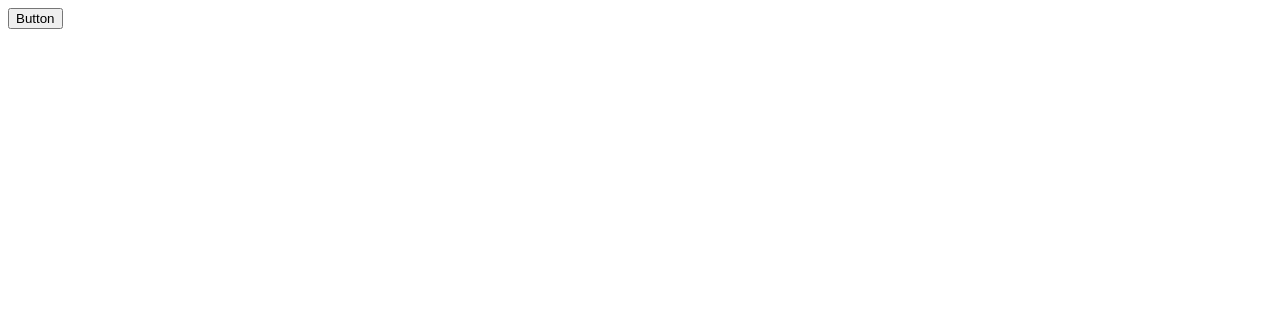
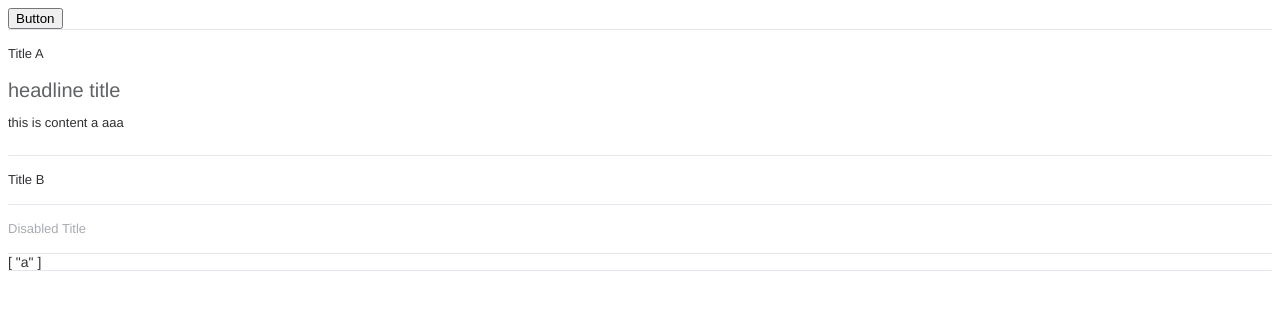
Before and after one commit to DevinTang-cs/devin-ui, a Vue app: page / in a window 1280 px wide. Shown: the top 310 px of the page. Built offline with nearby package versions, Linux system fonts and the light colour scheme; the HTML template or start-up script is replaced by a standard one.

Commit message:
feat: 新增Collapse折叠组件

```diff
--- a/src/App.vue
+++ b/src/App.vue
@@ -2,7 +2,10 @@
   import { ref, onMounted } from 'vue';
   import DeButton from './components/Button/DeButton.vue';
   import type { ButtonInstance } from './components/Button/types';
+  import DeCollapse from './components/Collapse/DeCollapse.vue';
+  import DeCollapseItem from './components/Collapse/DeCollapseItem.vue';
   const buttonRef = ref<ButtonInstance | null>(null);
+  const openedValue = ref(['a'])
   onMounted(() => {
     console.log(buttonRef.value?.ref);
   })
@@ -10,6 +13,19 @@
 
 <template>
   <DeButton type='primary' plain ref="buttonRef">Button</DeButton>
+  <DeCollapse v-model="openedValue" @change="(e) => console.log(e)" accordion>
+    <DeCollapseItem name="a" title="Title A">
+      <h1>headline title</h1>
+      <div> this is content a aaa </div>
+    </DeCollapseItem>
+    <DeCollapseItem name="b" title="Title B">
+      <div> this is bbbbb test </div>
+    </DeCollapseItem>
+    <DeCollapseItem name="c" title="Disabled Title" disabled>
+      <div> this is cccc test </div>
+    </DeCollapseItem>
+    {{ openedValue }}
+  </DeCollapse>
 </template>
 
 <style scoped></style>
--- /dev/null
+++ b/src/components/Collapse/DeCollapse.vue
@@ -0,0 +1,50 @@
+<template>
+  <div class="de-collapse">
+    <slot></slot>
+  </div>
+</template>
+
+<script setup lang="ts">
+import { provide, ref, watch } from 'vue';
+import { collapseContextKey, type NameType, type CollapseEmits, type CollapseProps } from './types';
+defineOptions({
+  name: 'DeCollapse'
+})
+
+const props = defineProps<CollapseProps>()
+const emits = defineEmits<CollapseEmits>()
+
+const activeNames = ref<NameType[]>(props.modelValue)
+
+watch(() => props.modelValue, () => {
+  activeNames.value = props.modelValue
+})
+
+if(props.accordion && activeNames.value.length > 1) {
+  console.warn('[DeCollapse]: accordion mode only allow one active item at the same time')
+}
+
+const handleItemClick = (item: NameType) => {
+  if (props.accordion) {
+    activeNames.value = [ activeNames.value[0] === item ? '' : item ]
+  } else {
+    const index = activeNames.value.indexOf(item)
+    if (index > -1) {
+      activeNames.value.splice(index, 1)
+    } else {
+      activeNames.value.push(item)
+    }
+  }
+  emits('update:modelValue', activeNames.value)
+  emits('change', activeNames.value)
+}
+
+provide(collapseContextKey, {
+  activeNames,
+  handleItemClick
+})
+</script>
+
+<style scoped>
+
+</style>
--- /dev/null
+++ b/src/components/Collapse/DeCollapseItem.vue
@@ -0,0 +1,45 @@
+<template>
+  <div
+    class="de-collapse-item"
+    :class="{
+      'is-disabled': disabled
+    }"
+  >
+    <div
+      class="de-collapse-item__header"
+      :class="{
+        'is-disabled': disabled,
+        'is-active': isActive
+      }"
+      :id="`item-header--${name}`"
+      @click="handleClick"
+    >
+      <slot name="title">{{ title }}</slot>
+    </div>
+    <div class="de-collapse-item__content" :id="`item-content--${name}`" v-show="isActive">
+      <slot></slot>
+    </div>
+  </div>
+</template>
+
+<script setup lang="ts">
+import { collapseContextKey, type CollapseItemProps } from './types';
+import { computed, inject } from 'vue';
+defineOptions({
+  name: 'DeCollapseItem'
+})
+const props = defineProps<CollapseItemProps>()
+
+const collapseContext = inject(collapseContextKey)
+
+const isActive = computed(() => collapseContext?.activeNames.value.includes(props.name))
+
+const handleClick = () => {
+  if (props.disabled) return
+  collapseContext?.handleItemClick(props.name)
+}
+</script>
+
+<style scoped>
+
+</style>
--- /dev/null
+++ b/src/components/Collapse/style.css
@@ -0,0 +1,56 @@
+.de-collapse {
+  --de-collapse-border-color: var(--de-border-color-light);
+  --de-collapse-header-height: 48px;
+  --de-collapse-header-bg-color: var(--de-fill-color-blank);
+  --de-collapse-header-text-color: var(--de-text-color-primary);
+  --de-collapse-header-font-size: 13px;
+  --de-collapse-content-bg-color: var(--de-fill-color-blank);
+  --de-collapse-content-font-size: 13px;
+  --de-collapse-content-text-color: var(--de-text-color-primary);
+  --de-collapse-disabled-text-color: var(--de-disabled-text-color);
+  --de-collapse-disabled-border-color: var(--de-border-color-lighter);
+  border-top: 1px solid var(--de-collapse-border-color);
+  border-bottom: 1px solid var(--de-collapse-border-color);
+}
+.de-collapse-item__header {
+  display: flex;
+  align-items: center;
+  justify-content: space-between;
+  height: var(--de-collapse-header-height);
+  line-height: var(--de-collapse-header-height);
+  background-color: var(--de-collapse-header-bg-color);
+  color: var(--de-collapse-header-text-color);
+  cursor: pointer;
+  font-size: var(--de-collapse-header-font-size);
+  font-weight: 500;
+  transition: border-bottom-color var(--de-transition-duration);
+  outline: none;
+  border-bottom: 1px solid var(--de-collapse-border-color);
+  &.is-disabled {
+    color: var(--de-collapse-disabled-text-color);
+    cursor: not-allowed;
+    background-image: none;
+  }
+  &.is-active {
+    border-bottom-color: transparent;
+    .header-angle {
+      transform: rotate(90deg);
+    }
+  }
+  .header-angle {
+    transition: transform var(--de-transition-duration);
+  }
+}
+.de-collapse-item__content {
+  will-change: height;
+  background-color: var(--de-collapse-content-bg-color);
+  overflow: hidden;
+  box-sizing: border-box;
+  font-size: var(--de-collapse-content-font-size);
+  color: var(--de-collapse-content-text-color);
+  border-bottom: 1px solid var(--de-collapse-border-color);
+  padding-bottom: 25px;
+}
+.slide-enter-active, .slide-leave-active {
+  transition: height var(--de-transition-duration);
+}
--- /dev/null
+++ b/src/components/Collapse/types.ts
@@ -0,0 +1,26 @@
+import type { InjectionKey, Ref } from "vue"
+
+export interface CollapseItemProps {
+  name: NameType
+  title?: string
+  disabled?: boolean
+}
+
+export type NameType = string | number
+
+export interface CollapseContext {
+  activeNames: Ref<NameType[]>
+  handleItemClick: (name: NameType) => void
+}
+
+export const collapseContextKey: InjectionKey<CollapseContext> = Symbol('collapseContextKey')
+
+export interface CollapseProps {
+  modelValue: NameType[]
+  accordion?: boolean
+}
+
+export interface CollapseEmits {
+  (e: 'update:modelValue', values: NameType[]): void
+  (e: 'change', values: NameType[]): void
+}
--- a/src/styles/index.css
+++ b/src/styles/index.css
@@ -1,2 +1,3 @@
 @import './vars.css';
 @import './reset.css';
+@import '../components/Collapse/style.css'
--- a/src/styles/reset.css
+++ b/src/styles/reset.css
@@ -29,7 +29,7 @@ h3,
 h4,
 h5,
 h6 {
-  color: var(--vk-text-color-regular);
+  color: var(--de-text-color-regular);
   font-weight: inherit;
 
   &:first-child {
@@ -42,15 +42,15 @@ h6 {
 }
 
 h1 {
-  font-size: calc(var(--vk-font-size-base) + 6px);
+  font-size: calc(var(--de-font-size-base) + 6px);
 }
 
 h2 {
-  font-size: calc(var(--vk-font-size-base) + 4px);
+  font-size: calc(var(--de-font-size-base) + 4px);
 }
 
 h3 {
-  font-size: calc(var(--vk-font-size-base) + 2px);
+  font-size: calc(var(--de-font-size-base) + 2px);
 }
 
 h4,
@@ -74,16 +74,16 @@ p {
 
 sup,
 sub {
-  font-size: calc(var(--vk-font-size-base) - 1px);
+  font-size: calc(var(--de-font-size-base) - 1px);
 }
 
 small {
-  font-size: calc(var(--vk-font-size-base) - 2px);
+  font-size: calc(var(--de-font-size-base) - 2px);
 }
 
 hr {
   margin-top: 20px;
   margin-bottom: 20px;
   border: 0;
-  border-top: 1px solid var(--vk-border-color-lighter);
+  border-top: 1px solid var(--de-border-color-lighter);
 }
```
